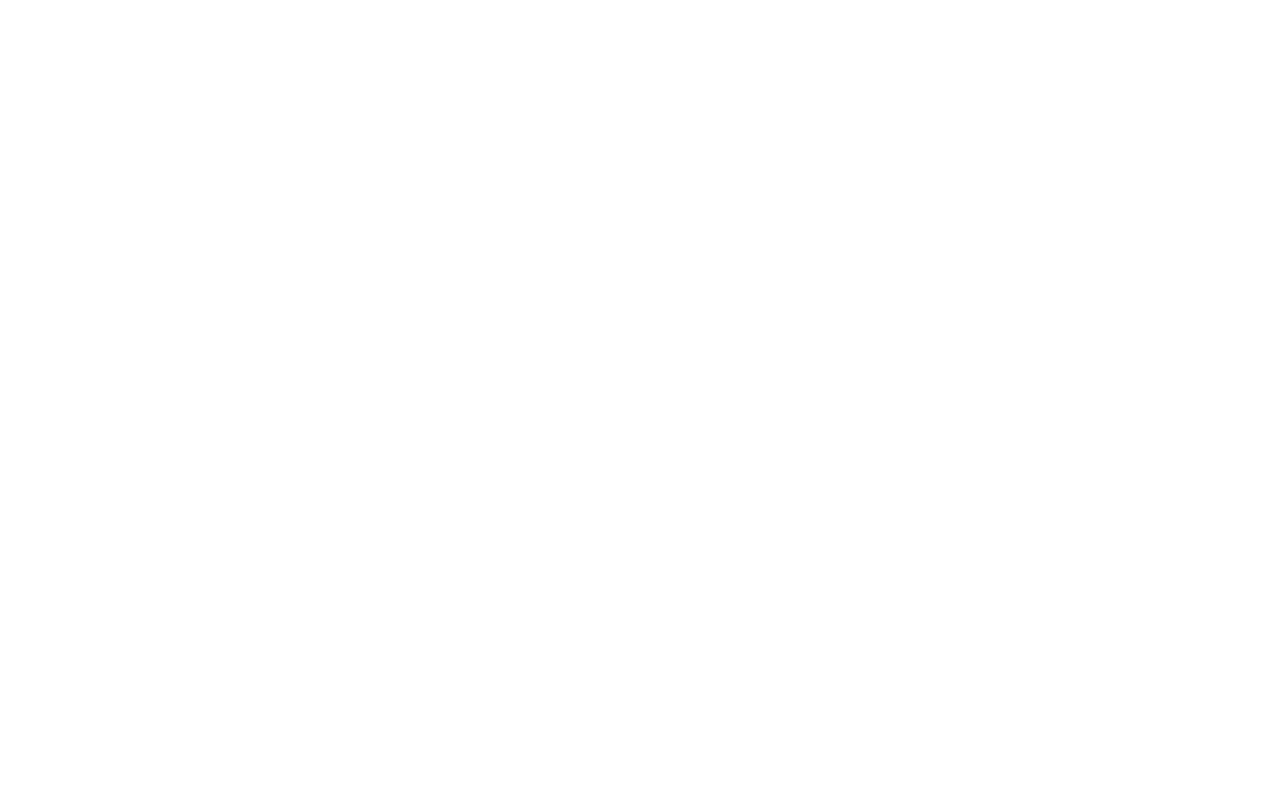
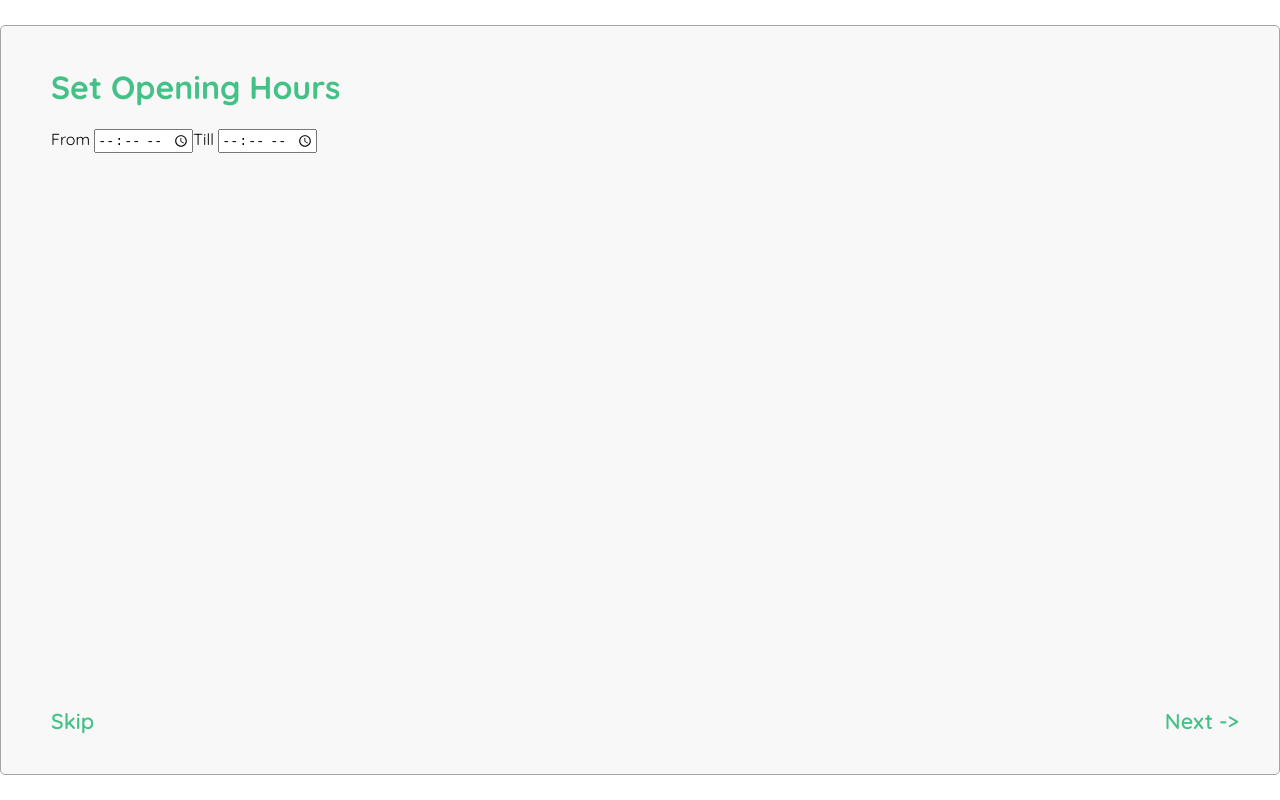
Before and after one commit to malak-joumaa/Homemade, a React (Create React App) app in the folder frontend/: page /opening-hours in a window 1280 px wide. Built offline with nearby package versions, Linux system fonts and the light colour scheme.

Commit message:
Frontend: Adding jsx

```diff
--- a/frontend/src/pages/OpeningHours.js
+++ b/frontend/src/pages/OpeningHours.js
@@ -2,7 +2,29 @@ import React, { useState } from "react";
 import { Link } from "react-router-dom";
 
 const OpeningHours = () => {
-  return <div></div>;
+  return (
+    <div>
+      <div className="follow-up-div">
+        {/* Title */}
+        <h1>Set Opening Hours</h1>
+
+        {/* Main Content */}
+        <div id="oph-photo"></div>
+        <div className="setTime">
+          From <input type="time" id="oph" name="oph" required />
+          Till <input type="time" id="oph" name="oph" required />
+        </div>
+
+        {/* Links */}
+        <Link to="/opening-hours" className="skip">
+          Skip
+        </Link>
+        <Link to="/opening-hours" className="next">
+          Next -{">"}
+        </Link>
+      </div>
+    </div>
+  );
 };
 
 export default OpeningHours;
```
